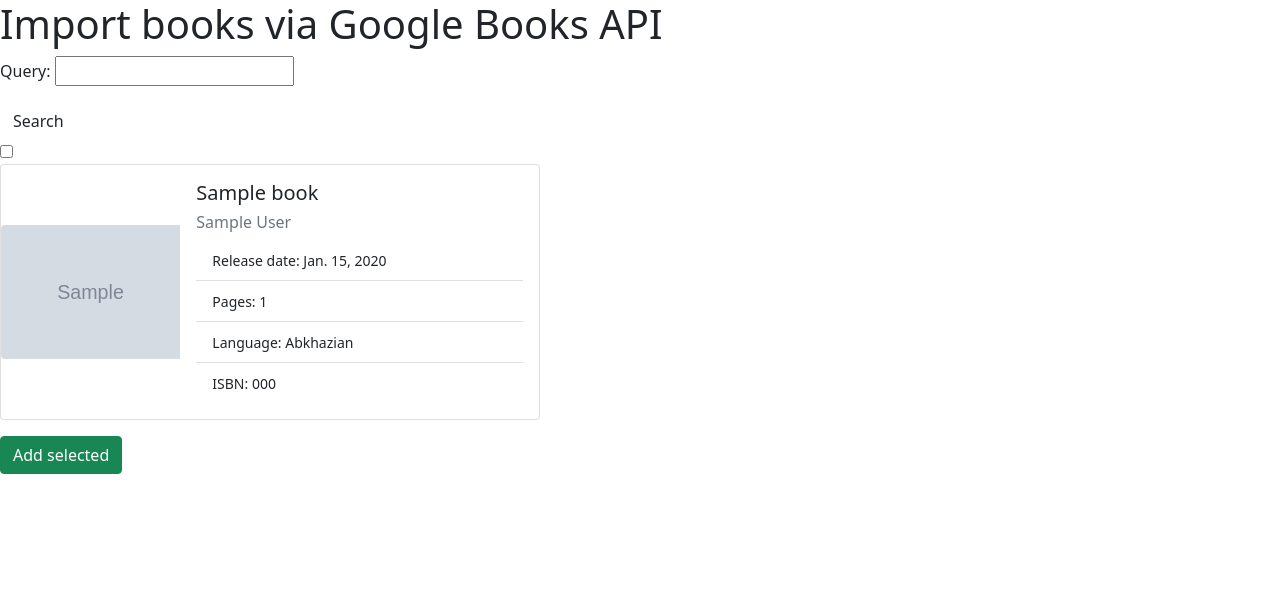
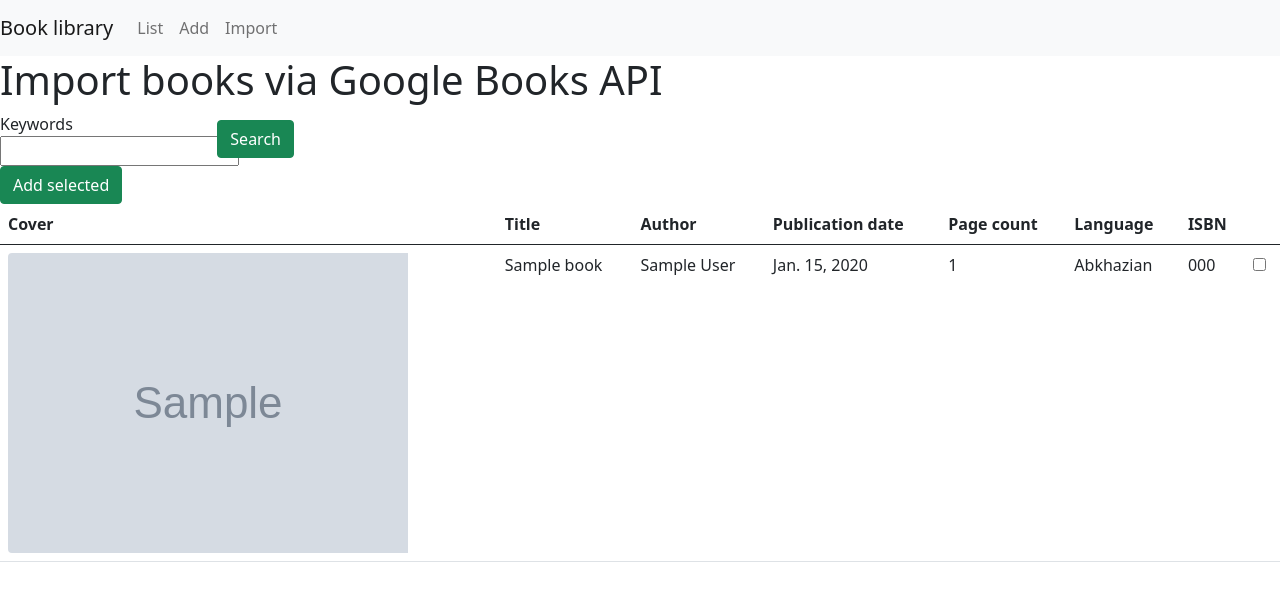
Before and after one commit to mostalecki/recruitment-task, a Django app: template app/src/templates/books/book-import.html in a window 1280 px wide. Shown: the top 601 px of the page. Run offline with Django 3.2, Linux system fonts and the light colour scheme; the template is opened without the code that fills it: values that come from a table or form of the project are taken from there, others are empty; tables that the repository leaves empty hold one stand-in row (values such as "Sample post"); grey boxes marked "Sample" are stand-in pictures; parts of the project's set-up code (start-up, migrations or seed data) failed here and were passed over; some libraries are stand-ins or nearby versions.

Commit message:
Refactor Book views templates

```diff
--- a/app/src/books/filters.py
+++ b/app/src/books/filters.py
@@ -8,8 +8,8 @@ class BookFilter(django_filters.FilterSet):
     author = django_filters.CharFilter(lookup_expr="iexact")
     language = django_filters.ChoiceFilter(choices=Language.choices)
     publication_date__gt = django_filters.DateFilter(
-        field_name="publication_date", lookup_expr="gt"
+        field_name="publication_date", lookup_expr="gt", label="Published after"
     )
-    publication_date__lt = django_filters.NumberFilter(
-        field_name="publication_date", lookup_expr="lt"
+    publication_date__lt = django_filters.DateFilter(
+        field_name="publication_date", lookup_expr="lt", label="Published before"
     )
--- a/app/src/books/forms.py
+++ b/app/src/books/forms.py
@@ -18,4 +18,4 @@ class BookForm(forms.ModelForm):
 
 
 class BookSearchForm(forms.Form):
-    query = forms.CharField(max_length=128, required=False)
+    query = forms.CharField(max_length=128, required=False, label="Keywords")
--- a/app/src/templates/base.html
+++ b/app/src/templates/base.html
@@ -8,6 +8,25 @@
       <script src="https://cdn.jsdelivr.net/npm/bootstrap@5.0.2/dist/js/bootstrap.bundle.min.js" integrity="sha384-MrcW6ZMFYlzcLA8Nl+NtUVF0sA7MsXsP1UyJoMp4YLEuNSfAP+JcXn/tWtIaxVXM" crossorigin="anonymous"></script>
    </head>
    <body>
+      <nav class="navbar navbar-expand-lg navbar-light bg-light">
+         <a class="navbar-brand">Book library</a>
+         <button class="navbar-toggler" type="button" data-toggle="collapse" data-target="#navbarNav" aria-controls="navbarNav" aria-expanded="false" aria-label="Toggle navigation">
+         <span class="navbar-toggler-icon"></span>
+         </button>
+         <div class="collapse navbar-collapse" id="navbarNav">
+            <ul class="navbar-nav">
+               <li class="nav-item active">
+                  <a class="nav-link" href="{% url  'books:book-list'%}">List</a>
+               </li>
+               <li class="nav-item">
+                  <a class="nav-link" href="{% url  'books:book-create'%}">Add</a>
+               </li>
+               <li class="nav-item">
+                  <a class="nav-link" href="{% url  'books:book-import'%}">Import</a>
+               </li>
+            </ul>
+         </div>
+      </nav>
       {% block content %}
       {% endblock content %}
    </body>
--- a/app/src/templates/books/book-import.html
+++ b/app/src/templates/books/book-import.html
@@ -1,37 +1,51 @@
 {% extends "base.html" %}
-
+{% load crispy_forms_tags %}
 {% block content %}
 <h1>Import books via Google Books API</h1>
 <form method="GET">
-        {{ form.as_p }}
-        <button type="submit" class="btn" value="submitted" name="searchButton">Search</button>
+   <div class="row">
+      <div class="col-2">
+         {{ form.query|as_crispy_field }}
+      </div>
+      <div class="col-2 my-auto">
+         <button type="submit" class="btn btn-success" value="submitted" name="searchButton">Search</button>
+      </div>
+   </div>
 </form>
 {% if books %}
 <form method="POST">
    {% csrf_token %}
-{% for book in books %}
-   <input type="checkbox" value="{{ book.volume_id }}" name="volume_ids">
-<div class="card mb-3" style="max-width: 540px;">
-   <div class="row g-0">
-      <div class="col-md-4 my-auto">
-         <img src="{{ book.cover_url }}" class="img-fluid rounded-start" alt="No cover">
-      </div>
-      <div class="col-md-8">
-         <div class="card-body">
-            <h5 class="card-title">{{ book.title}}</h5>
-            <h6 class="text-muted">{{ book.author }}</h6>
-            <ul class="list-group list-group-flush">
-               <li class="list-group-item"><small>Release date: {{ book.publication_date }}</small></li>
-               <li class="list-group-item"><small>Pages: {{ book.page_count }}</small></li>
-               <li class="list-group-item"><small>Language: {{ book.get_language_display }}</small></li>
-               <li class="list-group-item"><small>ISBN: {{ book.isbn }}</small></li>
-            </ul>
-         </div>
-      </div>
-   </div>
-</div>
-{% endfor %}
    <button type="submit" class="btn btn-success">Add selected</button>
+   <table class="table table-hover">
+      <thead>
+         <tr>
+            <th scope="col">Cover</th>
+            <th scope="col">Title</th>
+            <th scope="col">Author</th>
+            <th scope="col">Publication date</th>
+            <th scope="col">Page count</th>
+            <th scope="col">Language</th>
+            <th scope="col">ISBN</th>
+            <th scope="col"></th>
+         </tr>
+      </thead>
+      <tbody>
+         {% for book in books %}
+         <tr>
+            <td><img src="{{ book.cover_url }}" class="img-fluid rounded-start" alt="No cover"></td>
+            <td>{{ book.title }}</td>
+            <td>{{ book.author }}</td>
+            <td>{{ book.publication_date }}</td>
+            <td>{{ book.page_count }}</td>
+            <td>{{ book.get_language_display }}</td>
+            <td>{{ book.isbn }}</td>
+            <td>
+               <input type="checkbox" value="{{ book.volume_id }}" name="volume_ids">
+            </td>
+         </tr>
+         {% endfor %}
+      </tbody>
+   </table>
 </form>
 {% else %}
 <p>No books found.</p>
```
Also changed, not shown: app/src/templates/books/book-confirm-delete.html (+25 -6 lines), app/src/templates/books/book-list.html (+61 -24 lines), app/src/templates/books/book-update.html (+30 -6 lines), app/src/books/migrations/0003_alter_book_isbn.py (added).
